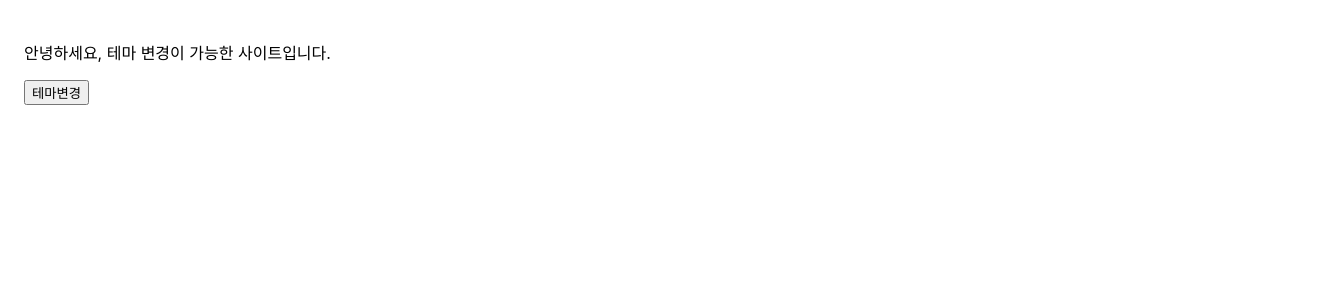
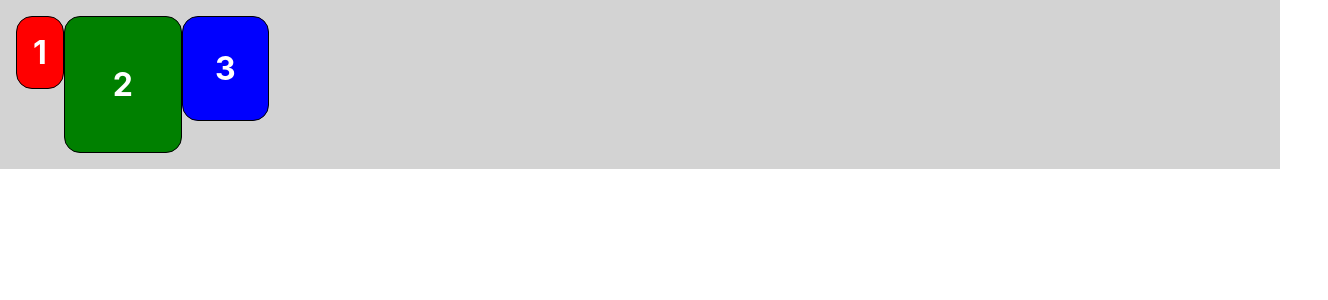
Before and after one commit to sukyung6999/react, a React (Create React App) app in the folder my-app/: page / in a window 1280 px wide. Shown: the top 300 px of the page, 1328 px wide, since content can reach past the window. Built offline with nearby package versions, Linux system fonts and the light colour scheme.

Commit message:
add: [처음만난리액트] 15장 Styling

```diff
--- a/my-app/package.json
+++ b/my-app/package.json
@@ -9,6 +9,7 @@
     "react": "^18.2.0",
     "react-dom": "^18.2.0",
     "react-scripts": "5.0.1",
+    "styled-components": "^6.1.1",
     "web-vitals": "^2.1.4"
   },
   "scripts": {
--- /dev/null
+++ b/my-app/src/chapter_15/Blocks.jsx
@@ -0,0 +1,58 @@
+import styled from 'styled-components';
+
+const Wrapper = styled.div`
+  padding: 1rem;
+  display: flex;
+  flex-direction: row;
+  align-items: flex-start;
+  justify-content: flex-start;
+  background-color: lightgray;
+`;
+
+const Block = styled.div`
+  padding: ${(props) => props.padding} ;
+  border: 1px solid black;
+  border-radius: 1rem;
+  background-color: ${(props) => props.backgroundColor};
+  color: white;
+  font-size: 2rem;
+  font-weight: bold;
+  text-align: center;
+`;
+
+const blockItems = [
+  {
+    label: '1',
+    padding: '1rem',
+    backgroundColor: 'red'
+  },
+  {
+    label: '2',
+    padding: '3rem',
+    backgroundColor: 'green'
+  },
+  {
+    label: '3',
+    padding: '2rem',
+    backgroundColor: 'blue'
+  },
+]
+
+function Blocks(props) {
+  return (
+    <Wrapper>
+      {blockItems.map((blockItem) => {
+        return (
+          <Block
+            key={blockItem.label}
+            padding={blockItem.padding}
+            backgroundColor={blockItem.backgroundColor}
+          >
+            {blockItem.label}
+          </Block>
+        )
+      })}
+    </Wrapper>
+  )
+}
+export default Blocks;
--- a/my-app/src/index.js
+++ b/my-app/src/index.js
@@ -16,12 +16,13 @@ import SignUp from './chapter_11/SignUp';
 import Calculator from './chapter_12/calculator';
 import ProfileCard from './chapter_13/ProfileCard';
 import DarkOrLight from './chapter_14/DarkOrLight';
+import Blocks from './chapter_15/Blocks';
 
 const root = ReactDOM.createRoot(document.getElementById('root'));
 
 root.render(
   <div>
-    <DarkOrLight/>
+    <Blocks/>
   </div>
 )
 
```
Also changed, not shown: 1 other file (tests, documents, lock files or other folders).
